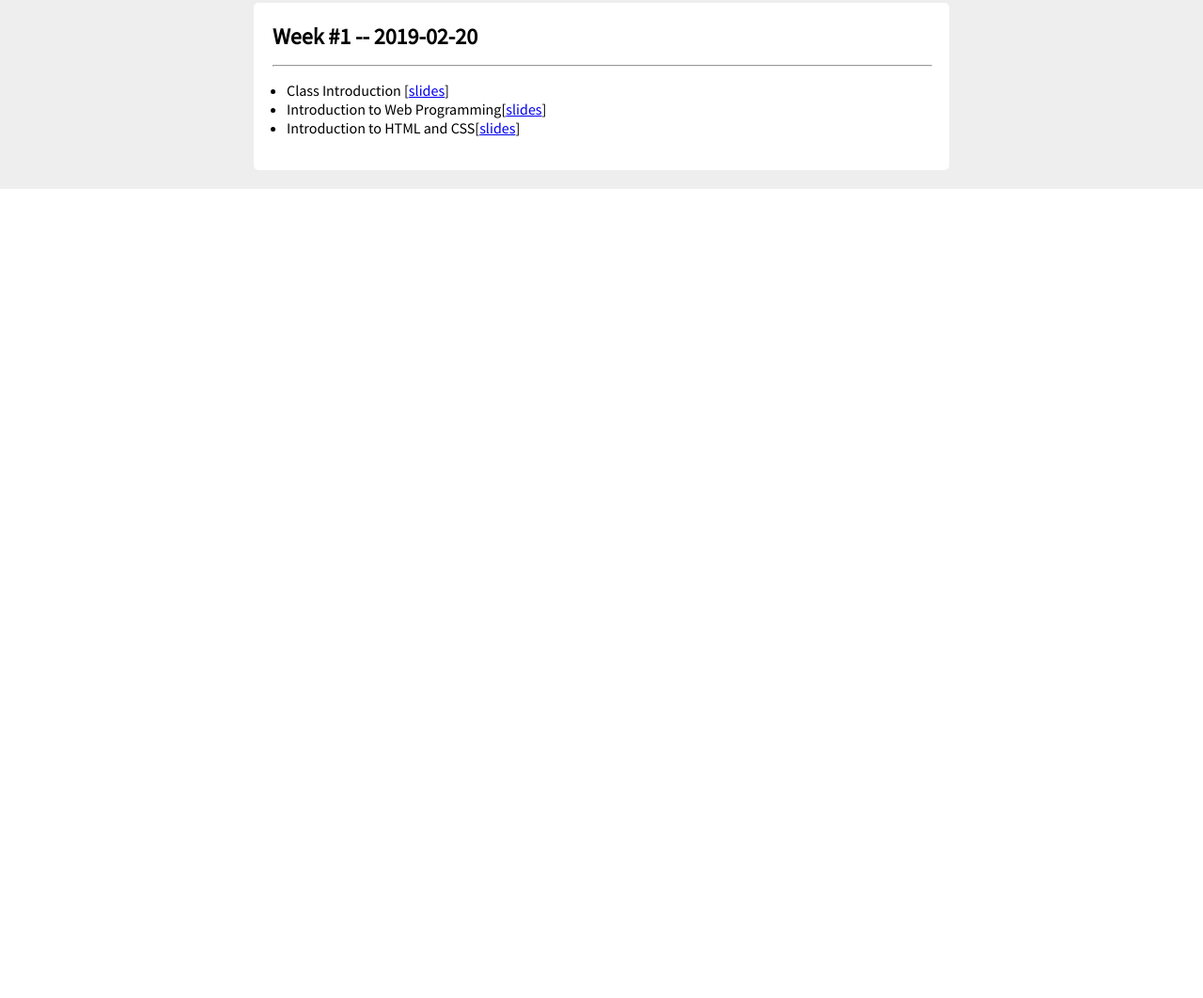
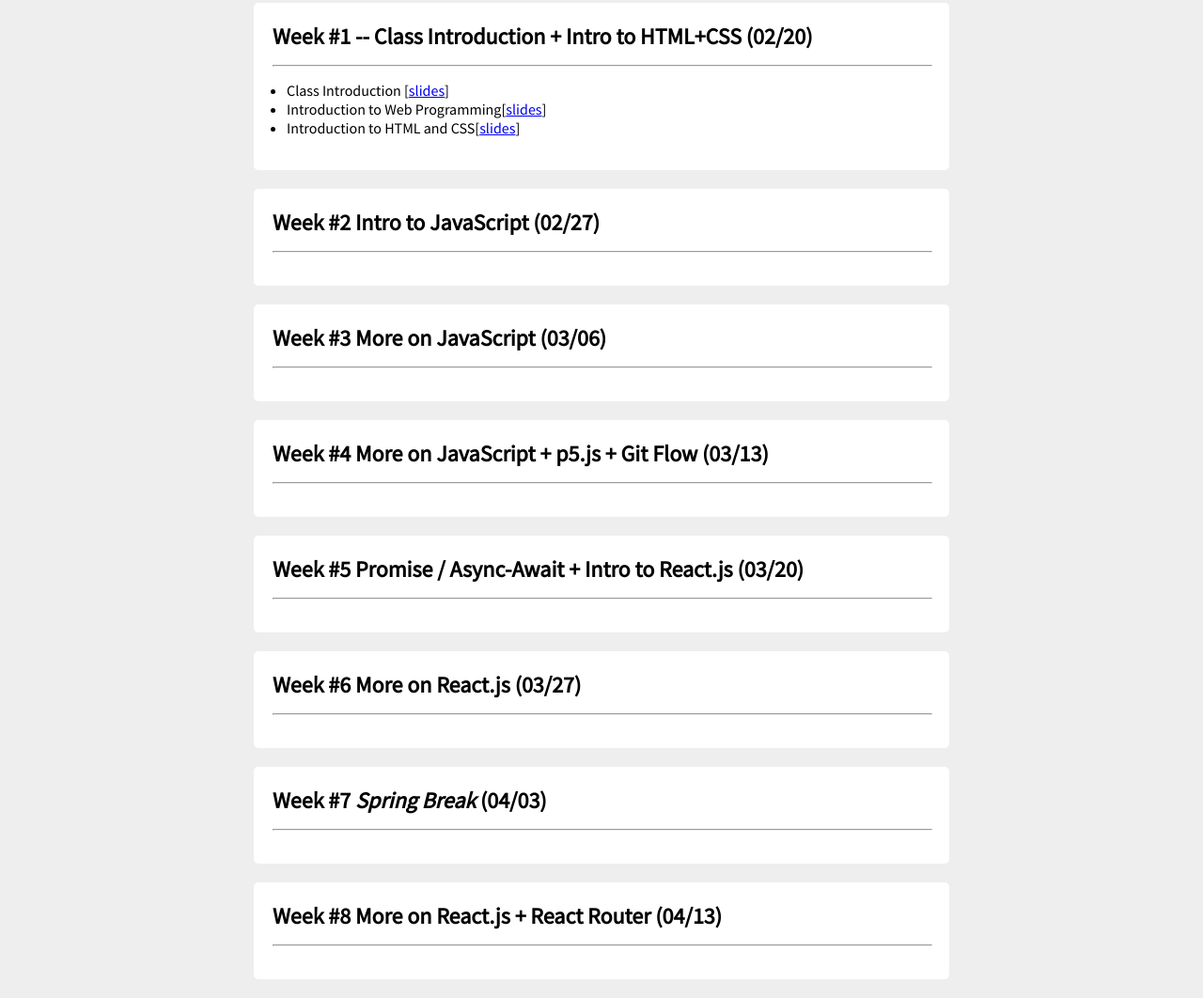
Before and after one commit to ric2k1/ric2k1.github.io, a plain HTML site: page index.html in a window 1280 px wide. Shown: the part 81-1143 px from the top of the page at 94% size. Before the commit the page ends 800 px from the top, so only its background shows below. Drawn offline with Linux system fonts and the light colour scheme.

Commit message:
Add more blocks to week 8

```diff
--- a/index.html
+++ b/index.html
@@ -23,7 +23,9 @@
         </div>
         <div class="main">
             <div class="post">
-                <h2 class="post-header">Week #1 -- 2019-02-20</h3>
+                <h2 class="post-header">
+                    Week #1 -- Class Introduction + Intro to HTML+CSS (02/20)
+                </h2>
                 <hr />
                 <ul class="single-list">
                     <li>
@@ -33,13 +35,15 @@
                             >slides</a
                         >]
                     </li>
-                    <li>Introduction to Web Programming[<a
+                    <li>
+                        Introduction to Web Programming[<a
                             href="https://hackmd.io/p/ByirH0tr4#/"
                             target="_blank"
                             >slides</a
                         >]
                     </li>
-                    <li>Introduction to HTML and CSS[<a
+                    <li>
+                        Introduction to HTML and CSS[<a
                             href="https://hackmd.io/p/rJYD-_5BE#/"
                             target="_blank"
                             >slides</a
@@ -47,6 +51,42 @@
                     </li>
                 </ul>
             </div>
+            <div class="post">
+                <h2 class="post-header">Week #2 Intro to JavaScript (02/27)</h2>
+                <hr />
+            </div>
+            <div class="post">
+                <h2 class="post-header">Week #3 More on JavaScript (03/06)</h2>
+                <hr />
+            </div>
+            <div class="post">
+                <h2 class="post-header">
+                    Week #4 More on JavaScript + p5.js + Git Flow (03/13)
+                </h2>
+                <hr />
+            </div>
+            <div class="post">
+                <h2 class="post-header">
+                    Week #5 Promise / Async-Await + Intro to React.js (03/20)
+                </h2>
+                <hr />
+            </div>
+            <div class="post">
+                <h2 class="post-header">Week #6 More on React.js (03/27)</h2>
+                <hr />
+            </div>
+            <div class="post">
+                <h2 class="post-header">
+                    Week #7 <em>Spring Break</em> (04/03)
+                </h2>
+                <hr />
+            </div>
+            <div class="post">
+                <h2 class="post-header">
+                    Week #8 More on React.js + React Router (04/13)
+                </h2>
+                <hr />
+            </div>
         </div>
     </body>
 </html>
```
